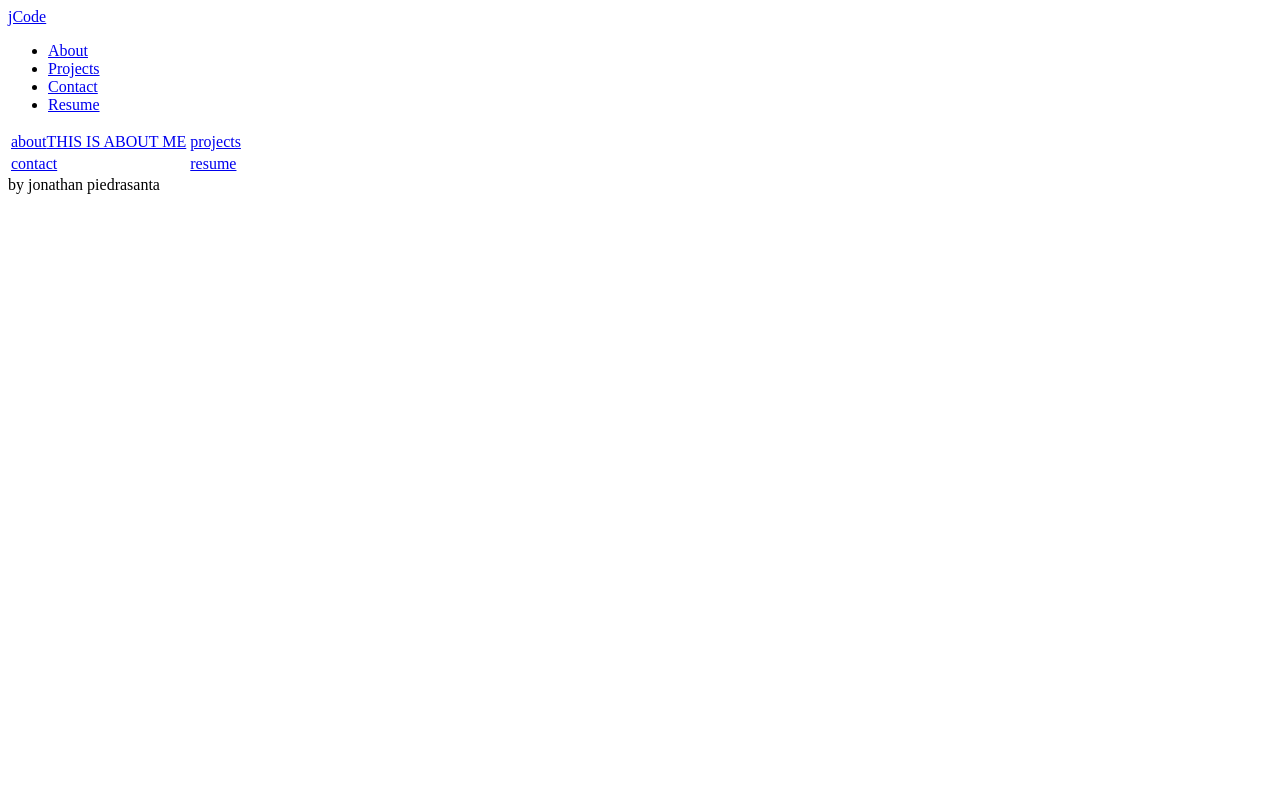
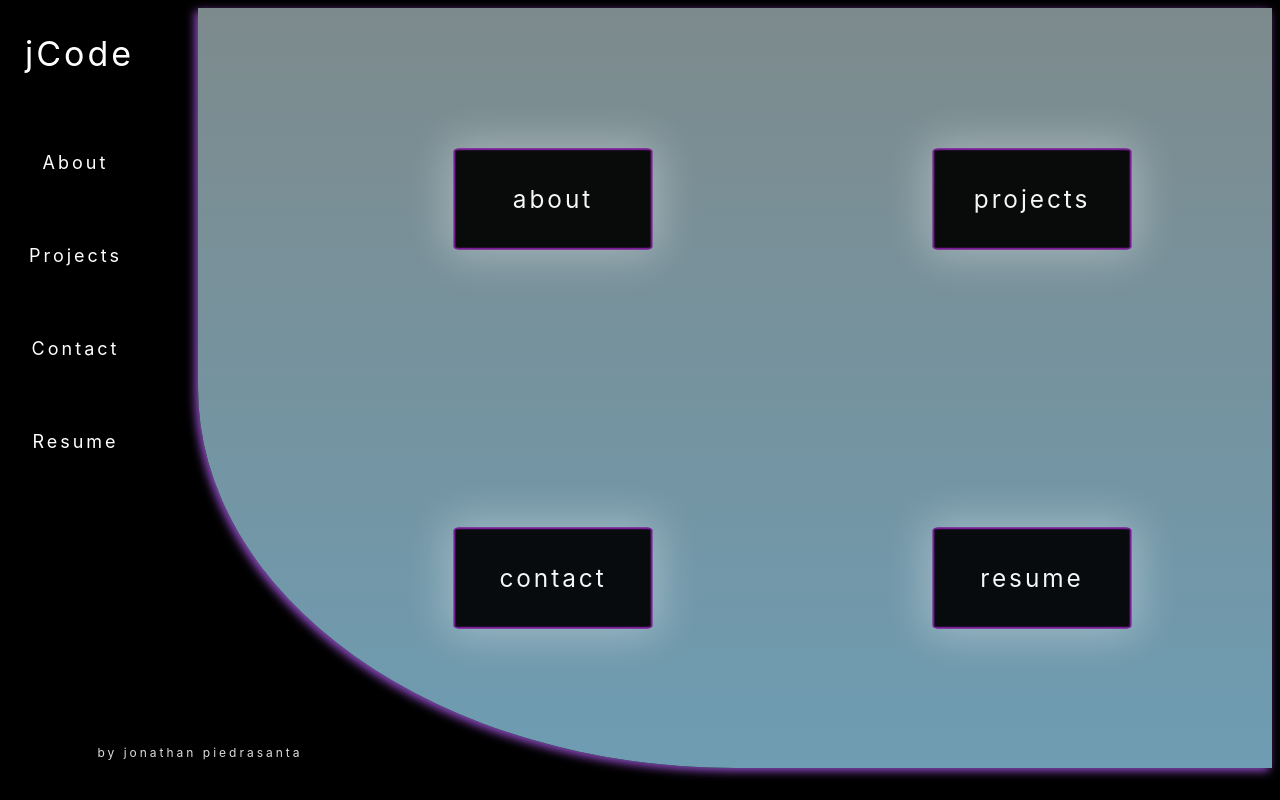
Before and after one commit to JQueery/jcode, a plain HTML site: page index.html in a window 1280 px wide. Drawn offline with nearby package versions, Linux system fonts and the light colour scheme; the site is published under a folder, as on GitHub Pages, so addresses that start at the root find nothing.

Commit message:
path change

```diff
--- a/index.html
+++ b/index.html
@@ -3,10 +3,10 @@
 <head>
   <meta charset="UTF-8">
   <title>This is JCode</title>
-  <link rel="shortcut icon" type="image/png" href="/images/favicon.png"/>
+  <link rel="shortcut icon" type="image/png" href="images/favicon.png"/>
   <!-- <link rel="stylesheet" href="https://maxcdn.bootstrapcdn.com/bootstrap/4.0.0/css/bootstrap.min.css" integrity="sha384-Gn5384xqQ1aoWXA+058RXPxPg6fy4IWvTNh0E263XmFcJlSAwiGgFAW/dAiS6JXm" crossorigin="anonymous"> -->
-  <link rel="stylesheet" type="text/css" href="/css/jcode.css">
-  <link rel="stylesheet" type="text/css" href="/css/animations.css">
+  <link rel="stylesheet" type="text/css" href="css/jcode.css">
+  <link rel="stylesheet" type="text/css" href="css/animations.css">
   <link rel="stylesheet" href="https://use.fontawesome.com/releases/v5.6.3/css/all.css" integrity="sha384-UHRtZLI+pbxtHCWp1t77Bi1L4ZtiqrqD80Kn4Z8NTSRyMA2Fd33n5dQ8lWUE00s/" crossorigin="anonymous">
 </head>
 <body>
@@ -62,6 +62,6 @@
   <!-- Scripts -->
   <!-- jQuery -->
   <script src="https://ajax.googleapis.com/ajax/libs/jquery/3.3.1/jquery.min.js"></script>
-  <script src="/js/jcode.js?v=1" type="text/javascript"></script>
+  <script src="js/jcode.js?v=1" type="text/javascript"></script>
 </body>
 </html>
```
